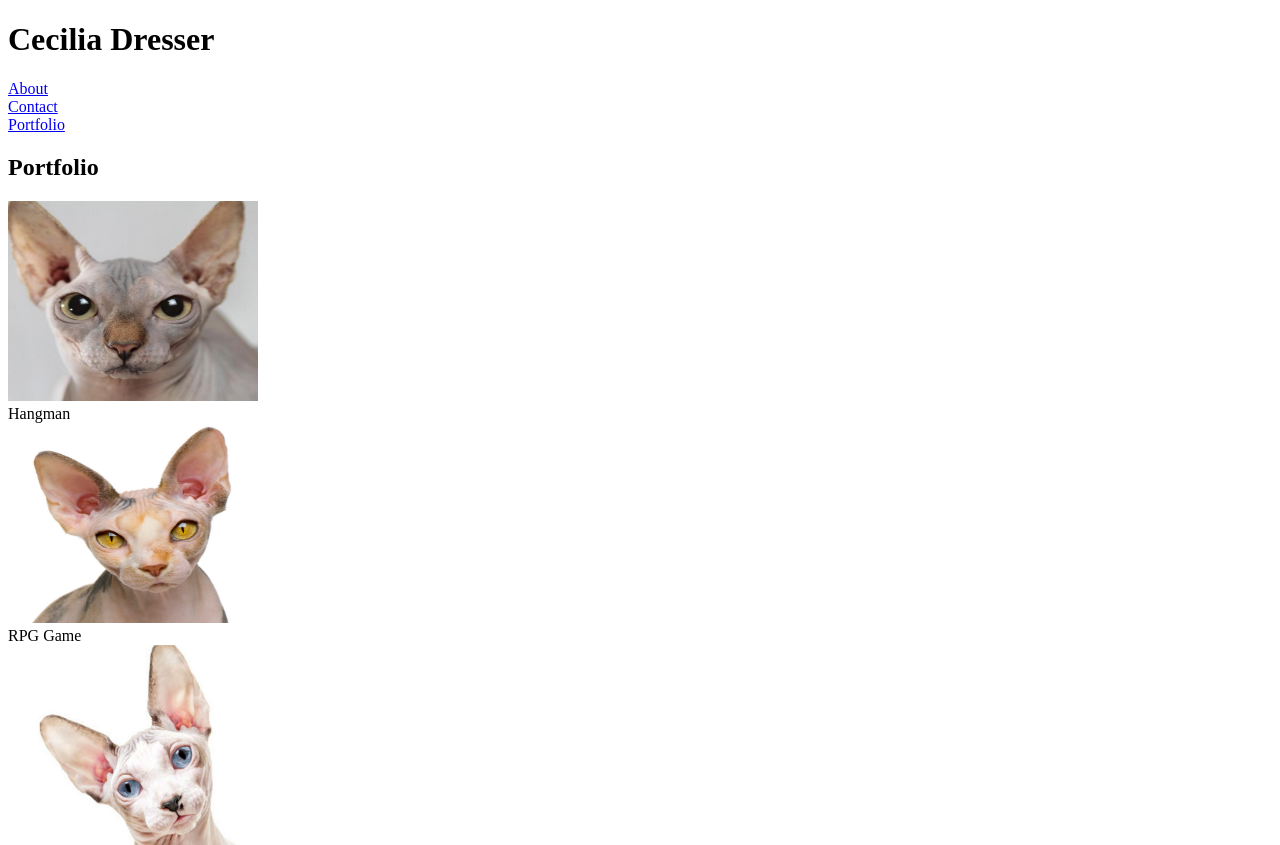
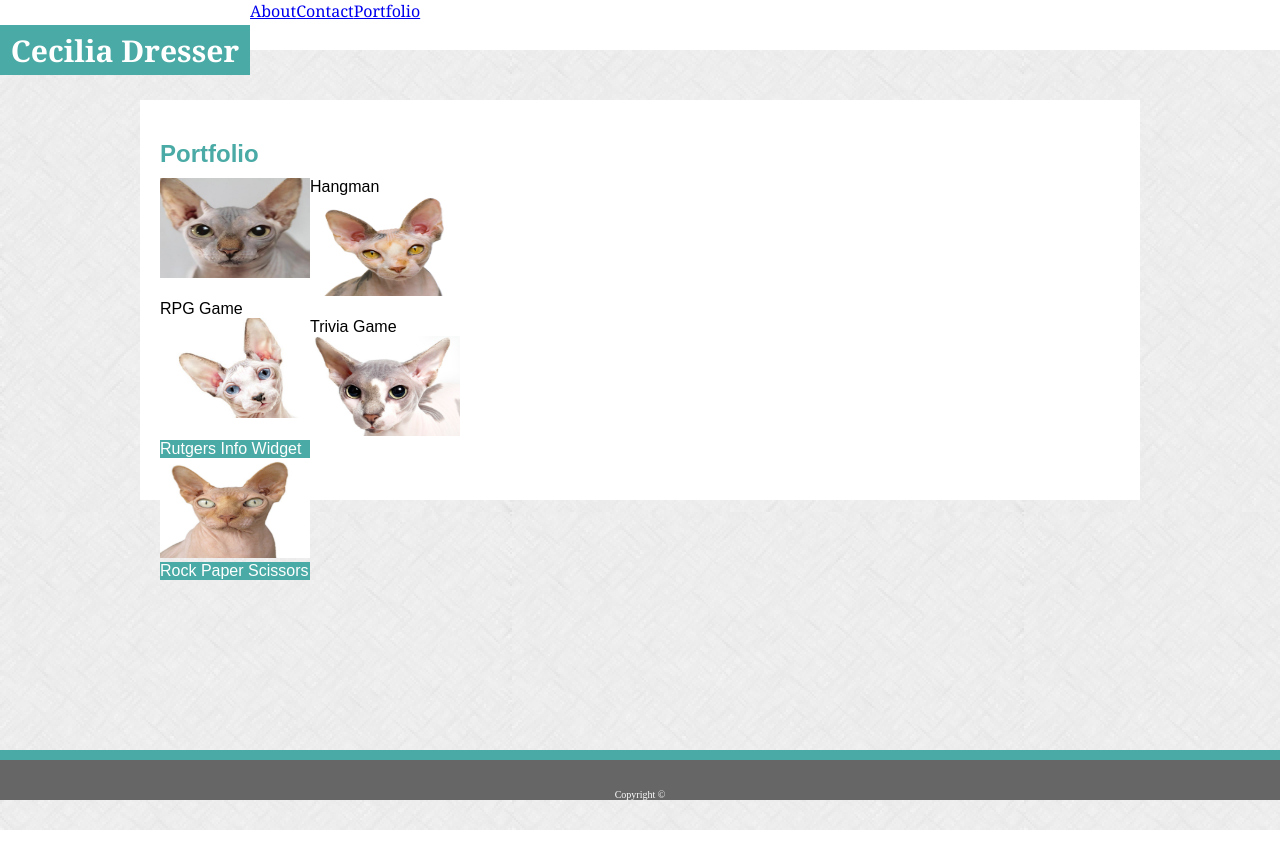
Before and after one commit to CDresser96/Basic-Portfolio, a plain HTML site: page portfolio.html in a window 1280 px wide. Shown: the top 845 px of the page. Drawn offline with Linux system fonts and the light colour scheme; files whose address does not match are found by name.

Commit message:
update css

```diff
--- a/assets/css/style.css
+++ b/assets/css/style.css
@@ -1,31 +1,50 @@
-content {
-    position: absolute;
+body {
+    background-image: url(../images/cross_scratches/cross_scratches_@2X.png);
+    margin: 0px;
+    padding: 0px;
+    display: block;
 }
 
 header {
     background-color: #ffffff;
-    margin-bottom: 50px;
+    font-family: 'Georgia', Times, Times New Roman, serif;
+    height: 50px;
+    border-bottom: 20px;
+    border-color: #949494;
+    position: relative;
+    left: 0; right: 0; top: 0;
 }
 
 h1 {
     background-color: #4aaaa5;
     color: #ffffff;
     width: 250px;
-    height: 80px;
+    height: 50px;
     text-align: center;
-    font-size: 35px;
-    line-height: 225%;
+    font-size: 30px;
+    line-height: 175%;
+    position: relative;
+    left: 0; right: 0; top: 0;
     float: left;
 }
 
 .nav {
+    font-family: 'Georgia', Times, Times New Roman, serif;
     color: #666666;
     font-size: 15px;
+    top: 0; right: 0px;
+    position: relative;
 }
 
 .container {
     background-color: #ffffff;
     width: 960px;
+    margin: 0 auto;
+    height: 360px;
+    padding: 20px;
+    font-family: 'Arial', 'Helvetica Neue', Helvetica, sans-serif;
+    position: fixed;
+    top: 100px; right: 0; left: 0;
 }
 
 h2 {
@@ -33,23 +52,95 @@ h2 {
     margin-bottom: 10px;
 }
 
+.bio {
+    clear: both;
+    line-height: 200%;
+    color: #666666;
+}
+
 .Ceci {
     float: left;
     margin-right: 20px;
 }
 
+.footer {
+    position: absolute;
+    left: 0; right: 0; bottom: 0;
+}
+
 .footertop {
-    clear: both;
     background-color: #4aaaa5;
     height: 10px;
 }
 
-.footer {
-    clear: both;
+.footerbottom {
     background-color: #666666;
     height: 40px;
     text-align: center;
-    line-height: 750%;
+    line-height: 700%;
     color: #ffffff;
     font-size: 10px;
 }
+
+#About {
+    float: left;
+}
+
+#Contact {
+    float: left;
+}
+
+.imghangman {
+    float: left;
+}
+
+.imgrpg {
+
+}
+
+.imgtrivia {
+    float: left;
+}
+
+.imgrutgers {
+
+}
+
+.imgrock {
+
+}
+
+#hangman {
+    background-color: #4aaaa5;
+    color: #ffffff;
+    width: 150px;
+}
+
+#RPG Game {
+    background-color: #4aaaa5;
+    color: #ffffff;
+    width: 150px;
+}
+
+#Trivia Game {
+    background-color: #4aaaa5;
+    color: #ffffff;
+    width: 150px;
+}
+
+#Rutgers {
+    background-color: #4aaaa5;
+    color: #ffffff;
+    width: 150px;
+}
+
+#Rock {
+    background-color: #4aaaa5;
+    color: #ffffff;
+    width: 150px;
+}
+
+.submit {
+    background-color: #4aaaa5;
+    color: #ffffff;
+}
--- a/portfolio.html
+++ b/portfolio.html
@@ -5,8 +5,12 @@
     <meta name="viewport" content="width=device-width, initial-scale=1.0">
     <meta http-equiv="X-UA-Compatible" content="ie=edge">
     <title>Portfolio</title>
+    <link rel="stylesheet" type="text/css" href="assets/css/style.css">
+
 </head>
 <body>
+
+    <section class="content">
         <header>
             <h1><strong>Cecilia Dresser</strong></h1>
             <section class="Nav">
@@ -19,20 +23,24 @@
          <section class="container">
             <h2><strong>Portfolio</strong></h2>
 
-         <img class="imghangman" src="/Users/ceciliadresser/Desktop/KU Bootcamp/Projects/Basic-Portfolio/assets/images/Screen Shot 2018-08-05 at 10.03.31 PM.png" height="200px" width="250px" alt="">
-         <section class="Hangman">Hangman</section>
-         <img class="imgrpg" src="/Users/ceciliadresser/Desktop/KU Bootcamp/Projects/Basic-Portfolio/assets/images/Screen Shot 2018-08-05 at 10.03.43 PM.png" height="200px" width="250px" alt="">
-         <section class="RPG Game">RPG Game</section>
-         <img class="imgtrivia" src="/Users/ceciliadresser/Desktop/KU Bootcamp/Projects/Basic-Portfolio/assets/images/Screen Shot 2018-08-05 at 10.04.41 PM.png" height="200px" width="250px" alt="">
-         <section class="Trivia Game">Trivia Game</section>
-         <img class="imgrutgers" src="/Users/ceciliadresser/Desktop/KU Bootcamp/Projects/Basic-Portfolio/assets/images/Screen Shot 2018-08-05 at 10.04.52 PM.png" height="200px" width="250px" alt="">
-         <section class="Rutgers">Rutgers Info Widget</section>
-         <img class="imgrock" src="/Users/ceciliadresser/Desktop/KU Bootcamp/Projects/Basic-Portfolio/assets/images/Screen Shot 2018-08-05 at 10.05.50 PM.png" height="200px" width="250px" alt="">
-         <section class="Rock">Rock Paper Scissors</section>
+            <img class="imghangman" src="/Users/ceciliadresser/Desktop/KU Bootcamp/Projects/Basic-Portfolio/assets/images/Screen Shot 2018-08-05 at 10.03.31 PM.png" height="100px" width="150px" alt="">
+            <section id="Hangman">Hangman</section>
+            <img class="imgrpg" src="/Users/ceciliadresser/Desktop/KU Bootcamp/Projects/Basic-Portfolio/assets/images/Screen Shot 2018-08-05 at 10.03.43 PM.png" height="100px" width="150px" alt="">
+            <section id="RPG Game">RPG Game</section>
+            <img class="imgtrivia" src="/Users/ceciliadresser/Desktop/KU Bootcamp/Projects/Basic-Portfolio/assets/images/Screen Shot 2018-08-05 at 10.04.41 PM.png" height="100px" width="150px" alt="">
+            <section id="Trivia Game">Trivia Game</section>
+            <img class="imgrutgers" src="/Users/ceciliadresser/Desktop/KU Bootcamp/Projects/Basic-Portfolio/assets/images/Screen Shot 2018-08-05 at 10.04.52 PM.png" height="100px" width="150px" alt="">
+            <section id="Rutgers">Rutgers Info Widget</section>
+            <img class="imgrock" src="/Users/ceciliadresser/Desktop/KU Bootcamp/Projects/Basic-Portfolio/assets/images/Screen Shot 2018-08-05 at 10.05.50 PM.png" height="100px" width="150px" alt="">
+            <section id="Rock">Rock Paper Scissors</section>
+         </section>
     </section>
 
     <section class="footer">
+        <section class="footertop"></section>
+        <section class="footerbottom">
             Copyright &copy;
+        </section>
     </section>
 
 </body>
```
Also changed, not shown: contact.html (+10 -2 lines), index.html (+14 -15 lines). Lines whose indentation alone changed are shown as unchanged.
